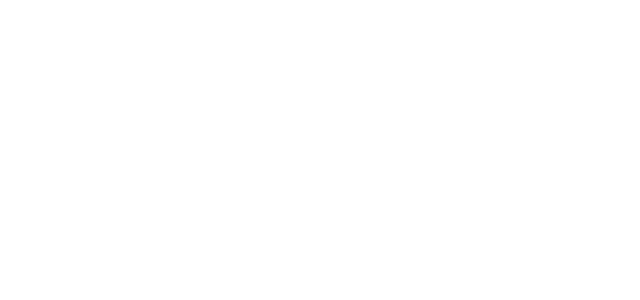
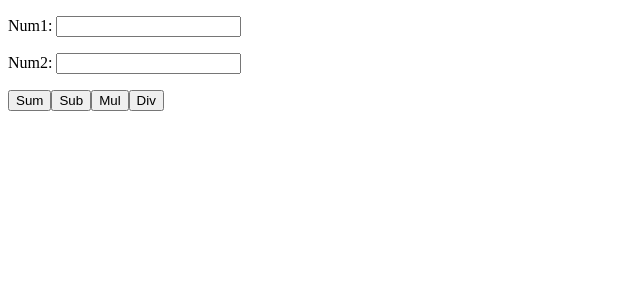
Before and after one commit to Jaimin155/SSPL, a React (Vite) app in the folder React-Tasks/: page /task9 in a window 1280 px wide. Before the commit this address had no page. Shown: the top 300 px of the page, without its empty margins (0-640 px from the left). Built offline with nearby package versions, Linux system fonts and the light colour scheme.

Commit message:
Task9 - Basic Calculator

```diff
--- a/React-Tasks/src/App.jsx
+++ b/React-Tasks/src/App.jsx
@@ -4,6 +4,7 @@ import CountCharacters from "./Task3/CountCharacters";
 import CounterApplicaion from "./Task4/CounterApp";
 import DigitalClock from "./Task7/DigitalClock";
 import GuessNo from "./Task8/GuessNumber";
+import Calc from "./Task9/BasicCalc";
 
 function App() {
     return (
@@ -14,6 +15,7 @@ function App() {
                 <Route path="/task4" element={<CounterApplicaion />} />
                 <Route path="/task7" element={<DigitalClock />} />
                 <Route path="/task8" element={<GuessNo />} />
+                <Route path="/task9" element={<Calc />} />
             </Routes>
         </BrowserRouter>
     );
--- /dev/null
+++ b/React-Tasks/src/Task9/BasicCalc.jsx
@@ -0,0 +1,45 @@
+import React from 'react';
+class Calc extends React.Component {
+    constructor(props) {
+        super(props);
+    }
+    state = {}
+    updateData(e) {
+        this.setState({ [e.target.name]: e.target.value })
+    }
+    doSum() {
+        var res = parseInt(this.state.txt1) + parseInt(this.state.txt2)
+        this.setState({ msg: "Sum is: " + res })
+    }
+    doSub() {
+        var res = parseInt(this.state.txt1) - parseInt(this.state.txt2)
+        this.setState({ msg: "Sub is: " + res })
+    }
+    doMul() {
+        var res = parseInt(this.state.txt1) * parseInt(this.state.txt2)
+        this.setState({ msg: "Mul is: " + res })
+    }
+    doDiv() {
+        if (parseInt(this.state.txt2) == 0) {
+            alert('Can\'t divide by 0')
+            return;
+        }
+        var res = parseInt(this.state.txt1) / parseInt(this.state.txt2)
+        this.setState({ msg: "Div is: " + res })
+    }
+    render() {
+        return (
+            <>
+                <p> Num1: <input type="text" name='txt1' onChange={this.updateData.bind(this)} /></p>
+                <p> Num2: <input type="text" name='txt2' onChange={this.updateData.bind(this)} /></p>
+                <p>{this.state.msg}</p>
+                <button onClick={this.doSum.bind(this)}>Sum</button>
+                <button onClick={this.doSub.bind(this)}>Sub</button>
+                <button onClick={this.doMul.bind(this)}>Mul</button>
+                <button onClick={this.doDiv.bind(this)}>Div</button>
+            </>
+        );
+    }
+}
+
+export default Calc;
```
